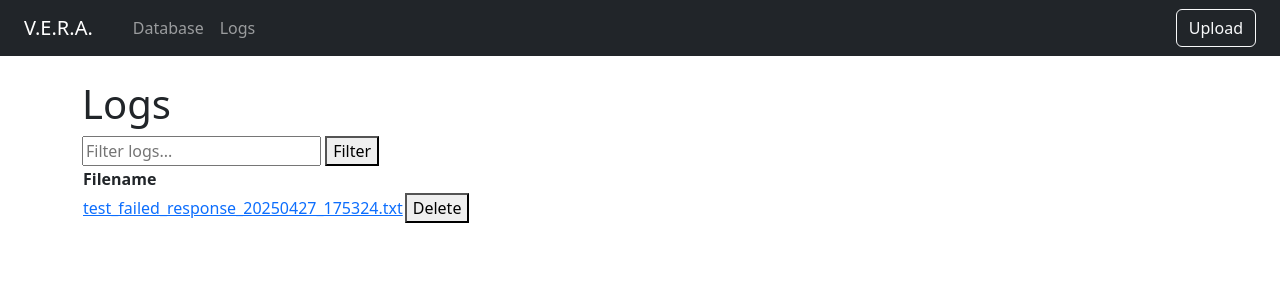
After one commit to pottsjes/VERA, a Flask app: page /logs in a window 1280 px wide. The commit adds this page. Shown: the top 300 px of the page. Run offline with Flask 3, Linux system fonts and the light colour scheme; some libraries are stand-ins or nearby versions.

Commit message:
add logging for failed AI responses

```diff
--- a/main.py
+++ b/main.py
@@ -1,5 +1,6 @@
 # main.py
 import base64
+import datetime
 import io
 import json
 import re
@@ -236,6 +237,7 @@ def analyze_image_with_ai(image):
 
 def prompt_ai(prompt_content, retry_count):
     if retry_count > MAX_AI_TRIES:
+        save_failed_output(prompt_content)
         raise Exception("Max retries exceeded for AI response processing.")
 
     client = OpenAI(api_key=OPEN_AI_KEY)
@@ -296,6 +298,74 @@ def extract_json_from_text(text_output):
 
     return data
 
+def save_failed_output(prompt_content):
+    """Save failed AI prompt content to disk for manual inspection."""
+    failed_dir = "failed_ai_responses"
+    os.makedirs(failed_dir, exist_ok=True)
+
+    timestamp = datetime.now().strftime("%Y%m%d_%H%M%S")
+    filename = os.path.join(failed_dir, f"failed_response_{timestamp}.txt")
+
+    # Flatten prompt_content nicely
+    if isinstance(prompt_content, list):
+        content_text = "\n\n".join(
+            f"{block.get('type', block.get('role'))}: {block.get('text', block.get('content', ''))}"
+            for block in prompt_content
+        )
+    else:
+        content_text = str(prompt_content)
+
+    with open(filename, "w", encoding="utf-8") as f:
+        f.write(content_text)
+
+    print(f"📝 Saved failed AI response to {filename}")
+
+@app.route("/logs", methods=["GET", "POST"])
+def logs():
+    logs_dir = "failed_ai_responses"
+    os.makedirs(logs_dir, exist_ok=True)  # Ensure the directory exists
+
+    # Handle deletion of a log file
+    if request.method == "POST":
+        action = request.form.get("action")
+        filename = request.form.get("filename")
+        if action == "delete" and filename:
+            file_path = os.path.join(logs_dir, filename)
+            if os.path.exists(file_path):
+                os.remove(file_path)
+                return jsonify({"success": True, "message": f"Deleted {filename}"}), 200
+            else:
+                return jsonify({"success": False, "message": "File not found"}), 404
+
+    # Get all log files
+    log_files = [
+        {"name": f, "timestamp": os.path.getmtime(os.path.join(logs_dir, f))}
+        for f in os.listdir(logs_dir) if os.path.isfile(os.path.join(logs_dir, f))
+    ]
+
+    # Sort logs by timestamp (newest first)
+    log_files.sort(key=lambda x: x["timestamp"], reverse=True)
+
+    # Handle filtering/sorting (optional)
+    filter_query = request.args.get("filter", "").lower()
+    if filter_query:
+        log_files = [log for log in log_files if filter_query in log["name"].lower()]
+
+    return render_template("logs.html", logs=log_files)
+
+@app.route("/logs/<filename>")
+def view_log(filename):
+    logs_dir = "failed_ai_responses"
+    file_path = os.path.join(logs_dir, filename)
+
+    if not os.path.exists(file_path):
+        return "Log file not found", 404
+
+    with open(file_path, "r", encoding="utf-8") as f:
+        content = f.read()
+
+    return render_template("view_log.html", filename=filename, content=content)
+
 if __name__ == "__main__":
     db.init_db()
     app.run(host="0.0.0.0", port=5050, debug=True)
--- a/templates/base.html
+++ b/templates/base.html
@@ -13,6 +13,9 @@
       <li class="nav-item">
         <a class="nav-link" href="{{ url_for('database') }}">Database</a>
       </li>
+      <li class="nav-item">
+        <a class="nav-link" href="{{ url_for('logs') }}">Logs</a>
+      </li>
     </ul>
     <div class="ms-auto">
       <a href="{{ url_for('upload') }}" class="btn btn-outline-light">Upload</a>
--- /dev/null
+++ b/templates/logs.html
@@ -0,0 +1,56 @@
+{% extends "base.html" %}
+
+{% block title %}Logs{% endblock %}
+
+{% block content %}
+<h1>Logs</h1>
+
+<!-- Filter Form -->
+<form method="GET" action="{{ url_for('logs') }}">
+  <input type="text" name="filter" placeholder="Filter logs..." value="{{ request.args.get('filter', '') }}">
+  <button type="submit">Filter</button>
+</form>
+
+<!-- Logs Table -->
+<table>
+  <thead>
+    <tr>
+      <th>Filename</th>
+    </tr>
+  </thead>
+  <tbody>
+    {% for log in logs %}
+      <tr>
+        <td><a href="{{ url_for('view_log', filename=log.name) }}">{{ log.name }}</a></td>
+        <td>
+          <form method="POST" action="{{ url_for('logs') }}" style="display: inline;">
+            <input type="hidden" name="filename" value="{{ log.name }}">
+            <input type="hidden" name="action" value="delete">
+            <button type="submit" onclick="return confirm('Are you sure you want to delete this log?')">Delete</button>
+          </form>
+        </td>
+      </tr>
+    {% endfor %}
+  </tbody>
+</table>
+
+<script>
+  document.querySelectorAll('form[action="{{ url_for("logs") }}"]').forEach(form => {
+    form.addEventListener('submit', async (e) => {
+      e.preventDefault();
+      const formData = new FormData(form);
+      const response = await fetch(form.action, {
+        method: 'POST',
+        body: formData
+      });
+      const result = await response.json();
+      if (result.success) {
+        alert(result.message);
+        location.reload();
+      } else {
+        alert(result.message);
+      }
+    });
+  });
+</script>
+{% endblock %}
```
Also changed, not shown: failed_ai_responses/test_failed_response_20250427_175324.txt (added, +10 -0 lines), templates/view_log.html (added, +13 -0 lines).
